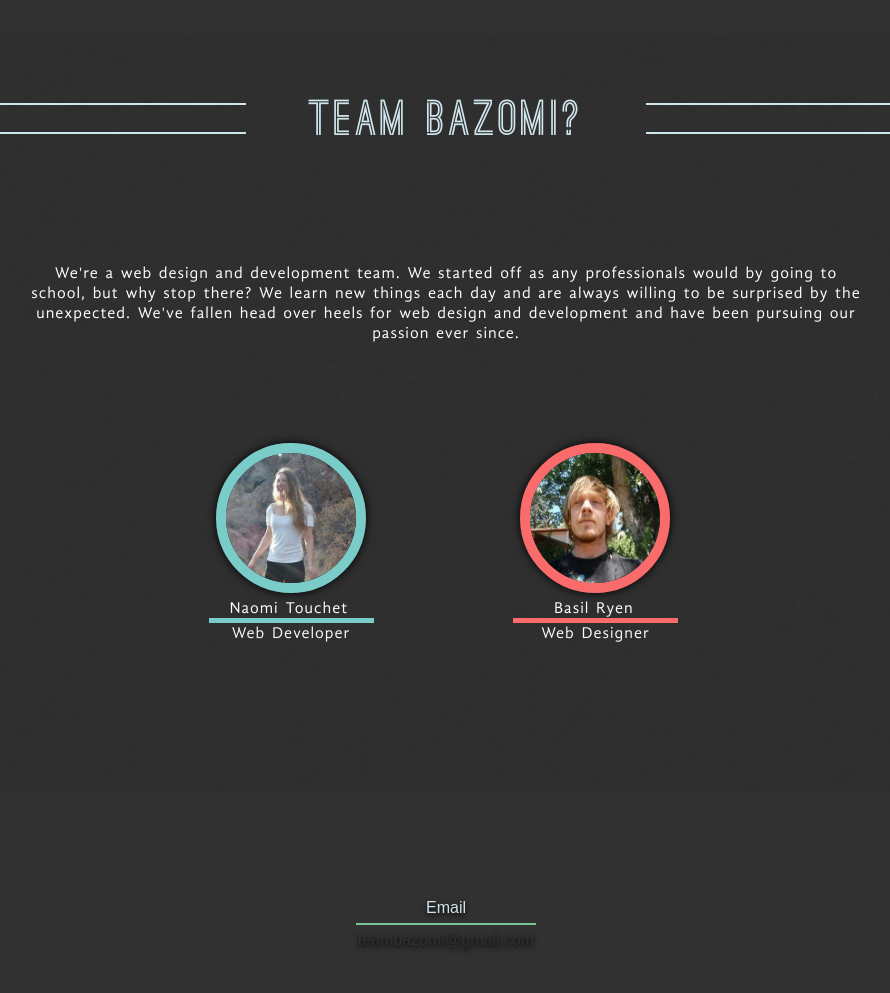
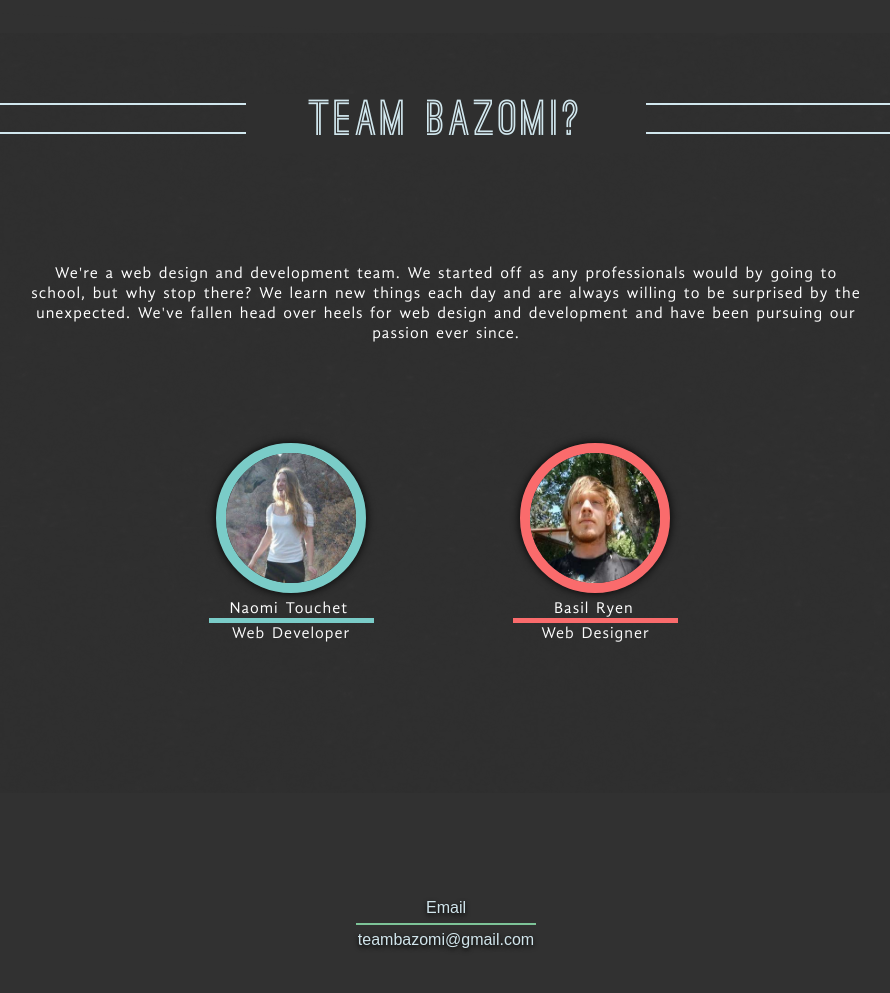
Before and after one commit to naomi-/team-bazomi, a plain HTML site: page index.html in a window 1280 px wide. Shown: the part 3515-4508 px from the top of the page, without its empty margins (194-1084 px from the left). Drawn offline with nearby package versions, Linux system fonts and the light colour scheme; files whose address does not match are found by name.

Commit message:
Changes color of .mailto links

```diff
--- a/css/styles.css
+++ b/css/styles.css
@@ -584,9 +584,9 @@ body {
 __________________________________________________________*/
 
 
-/*Set style for mailto links*/
+/*Set styles for mailto links*/
 a.mailto {
-    color: #FBFBFB;
+    color: #D1E5EC;
 }
 
 .teambazomi,
--- a/index.html
+++ b/index.html
@@ -213,7 +213,7 @@
                 <div class="footInfoWrap">
                     <div class="e-mail">
                         <p class="e-mailTopText">Email</p>
-                        <p class="mailto"><a href="mailto:teambazomi@gmail.com">teambazomi@gmail.com</a></p>
+                        <p><a class="mailto" href="mailto:teambazomi@gmail.com">teambazomi@gmail.com</a></p>
                     </div>
                 </div>
             </div>
```
